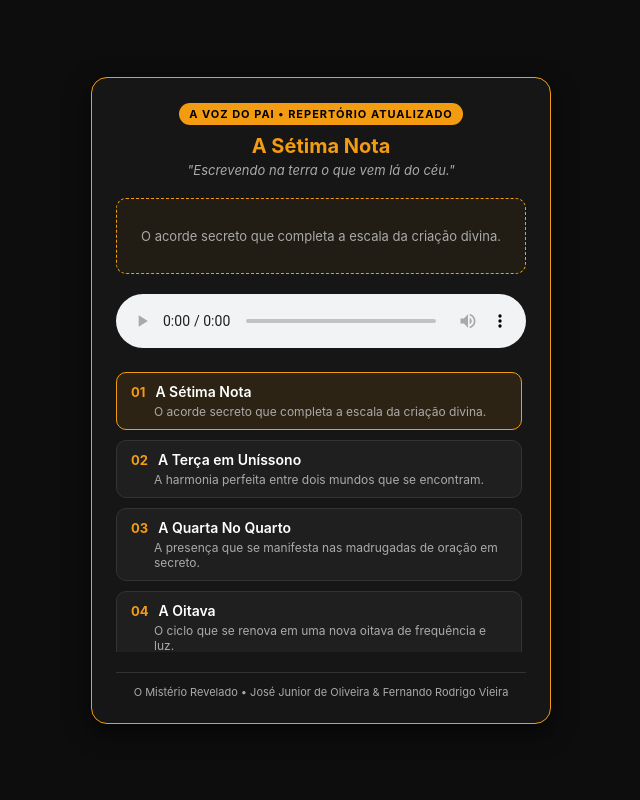
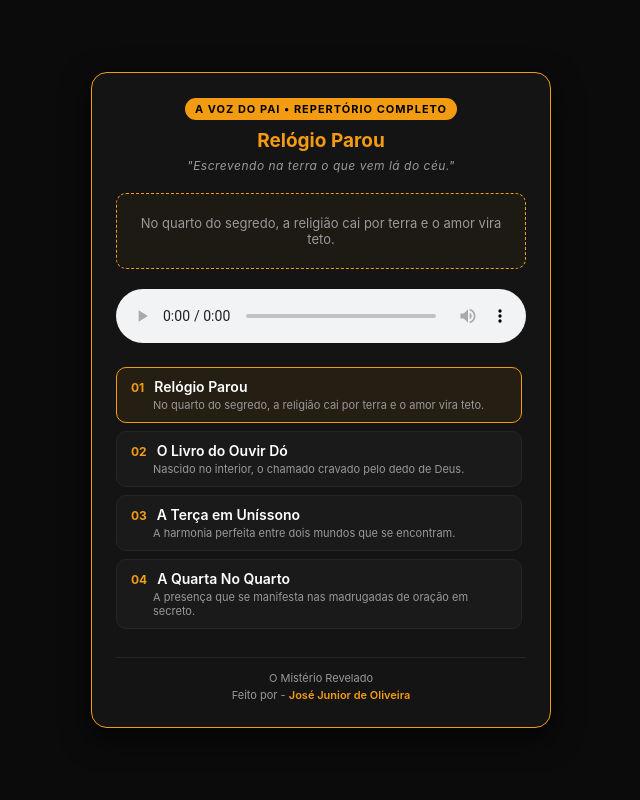
Before and after one commit to detetivepro15/meu-servidor, a website: page index.html in a window 1280 px wide. Shown: the whole page, without its empty margins (319-959 px from the left). Drawn offline with Linux system fonts and the light colour scheme.

Commit message:
Sincronizando nomes de arquivos e descricoes exatas no player

```diff
--- a/index.html
+++ b/index.html
@@ -3,15 +3,15 @@
 <head>
     <meta charset="UTF-8">
     <meta name="viewport" content="width=device-width, initial-scale=1.0">
-    <title>A Voz do Pai • Repertório Atualizado</title>
+    <title>A Voz do Pai • Repertório Completo</title>
     <style>
         :root {
-            --bg-color: #0d0d0d;
-            --card-bg: #161616;
-            --border-color: #333333;
+            --bg-color: #0b0b0b;
+            --card-bg: #141414;
+            --border-color: #262626;
             --accent-gold: #f39c12;
             --text-main: #ffffff;
-            --text-muted: #aaaaaa;
+            --text-muted: #999999;
         }
         body {
             margin: 0; padding: 0; background-color: var(--bg-color); color: var(--text-main);
@@ -21,61 +21,70 @@
         .container {
             width: 100%; max-width: 460px; background: var(--card-bg);
             border: 1px solid var(--accent-gold); border-radius: 16px; padding: 24px;
-            box-shadow: 0 8px 24px rgba(0, 0, 0, 0.6); box-sizing: border-box;
+            box-shadow: 0 10px 30px rgba(0, 0, 0, 0.7); box-sizing: border-box;
         }
         .header { text-align: center; margin-bottom: 20px; }
         .header span {
             background: var(--accent-gold); color: #000; font-size: 11px; font-weight: 700;
             padding: 4px 10px; border-radius: 20px; text-transform: uppercase; letter-spacing: 1px;
         }
-        .header h1 { font-size: 20px; margin: 12px 0 4px 0; color: var(--accent-gold); }
-        .header p { font-size: 13px; color: var(--text-muted); font-style: italic; margin: 0; }
+        .header h1 { font-size: 19px; margin: 12px 0 6px 0; color: var(--accent-gold); }
+        .header p { font-size: 12px; color: var(--text-muted); font-style: italic; margin: 0; letter-spacing: 0.5px; }
         .subtitle-box {
-            background: rgba(243, 156, 18, 0.05); border: 1px dashed var(--accent-gold);
+            background: rgba(243, 156, 18, 0.04); border: 1px dashed var(--accent-gold);
             border-radius: 10px; padding: 12px; text-align: center; font-size: 13px;
             color: var(--text-muted); margin-bottom: 20px; min-height: 50px;
             display: flex; align-items: center; justify-content: center;
         }
-        audio { width: 100%; margin-bottom: 20px; border-radius: 8px; }
+        audio { width: 100%; margin-bottom: 20px; border-radius: 8px; outline: none; }
         .playlist {
-            display: flex; flex-direction: column; gap: 10px; margin-bottom: 20px;
-            max-height: 280px; overflow-y: auto; padding-right: 4px;
+            display: flex; flex-direction: column; gap: 8px; margin-bottom: 20px;
+            max-height: 270px; overflow-y: auto; padding-right: 4px;
         }
-        .playlist::-webkit-scrollbar { width: 6px; }
+        .playlist::-webkit-scrollbar { width: 5px; }
         .playlist::-webkit-scrollbar-thumb { background: var(--border-color); border-radius: 4px; }
         .track-item {
-            background: #1f1f1f; border: 1px solid var(--border-color); border-radius: 10px;
-            padding: 10px 14px; cursor: pointer; transition: all 0.3s ease;
+            background: #1a1a1a; border: 1px solid var(--border-color); border-radius: 10px;
+            padding: 10px 14px; cursor: pointer; transition: all 0.25s ease;
         }
-        .track-item:hover { border-color: var(--accent-gold); }
-        .track-item.active { border-color: var(--accent-gold); background: rgba(243, 156, 18, 0.1); }
+        .track-item:hover { border-color: var(--accent-gold); background: #222222; }
+        .track-item.active { border-color: var(--accent-gold); background: rgba(243, 156, 18, 0.08); }
         .track-info { display: flex; align-items: baseline; gap: 10px; }
-        .track-num { font-size: 13px; font-weight: bold; color: var(--accent-gold); }
+        .track-num { font-size: 12px; font-weight: bold; color: var(--accent-gold); }
         .track-title { font-size: 14px; font-weight: 600; }
-        .track-desc { font-size: 12px; color: var(--text-muted); margin-top: 4px; margin-left: 23px; }
-        .footer { text-align: center; font-size: 11px; color: var(--text-muted); border-top: 1px solid var(--border-color); padding-top: 12px; }
+        .track-desc { font-size: 11px; color: var(--text-muted); margin-top: 3px; margin-left: 22px; }
+        .footer {
+            text-align: center; font-size: 11px; color: var(--text-muted);
+            border-top: 1px solid var(--border-color); padding-top: 12px; line-height: 1.5;
+        }
+        .footer span { color: var(--accent-gold); font-weight: 600; }
     </style>
 </head>
 <body>
     <div class="container">
         <div class="header">
-            <span>A Voz do Pai • Repertório Atualizado</span>
+            <span>A Voz do Pai • Repertório Completo</span>
             <h1 id="current-title">Carregando...</h1>
             <p>"Escrevendo na terra o que vem lá do céu."</p>
         </div>
         <div class="subtitle-box" id="subtitle-display">🎵 Selecione uma faixa para iniciar...</div>
         <audio id="audio-player" controls></audio>
         <div class="playlist" id="playlist-container"></div>
-        <div class="footer">O Mistério Revelado • José Junior de Oliveira & Fernando Rodrigo Vieira</div>
+        <div class="footer">
+            O Mistério Revelado<br>Feito por - <span>José Junior de Oliveira</span>
+        </div>
     </div>
     <script>
         const playlist = [
-            { title: "A Sétima Nota", desc: "O acorde secreto que completa a escala da criação divina.", file: "A Sétima Nota.mp3" },
+            { title: "Relógio Parou", desc: "No quarto do segredo, a religião cai por terra e o amor vira teto.", file: "Relógio Parou (Remix).mp3" },
+            { title: "O Livro do Ouvir Dó", desc: "Nascido no interior, o chamado cravado pelo dedo de Deus.", file: "O Livro do ouvir dó (1).mp3" },
             { title: "A Terça em Uníssono", desc: "A harmonia perfeita entre dois mundos que se encontram.", file: "A terça em uníssono.mp3" },
             { title: "A Quarta No Quarto", desc: "A presença que se manifesta nas madrugadas de oração em secreto.", file: "A Quarta No quarto.mp3" },
+            { title: "A Quinta do Penta", desc: "A estrutura sólida que sustenta os pilares da revelação.", file: "A Quinta do Penta.mp3" },
+            { title: "A Sexta Sem Fé É Ira", desc: "O alerta sobre a caminhada sem o combustível da confiança espiritual.", file: "A Sexta sem Fé é ira.mp3" },
+            { title: "A Sétima Nota", desc: "O acorde secreto que completa a escala da criação divina.", file: "A Sétima Nota.mp3" },
             { title: "A Oitava", desc: "O ciclo que se renova em uma nova oitava de frequência e luz.", file: "A Oitava.mp3" },
-            { title: "A Quinta do Penta", desc: "A estrutura sólida que sustenta os pilares da revelação.", file: "A Quinta do Penta.mp3" },
-            { title: "A Sexta Sem Fé É Ira", desc: "O alerta sobre a caminhada sem o combustível da confiança espiritual.", file: "A Sexta sem Fé é ira.mp3" }
+            { title: "Amém Te Ama Tão Bem", desc: "A resposta revelada: a máquina ouviu e a graça conduz.", file: "Amém Te Ama Tão Bem (Cinematic Conscious Trap Suite).mp3" }
         ];
 
         let currentIndex = 0;
```
